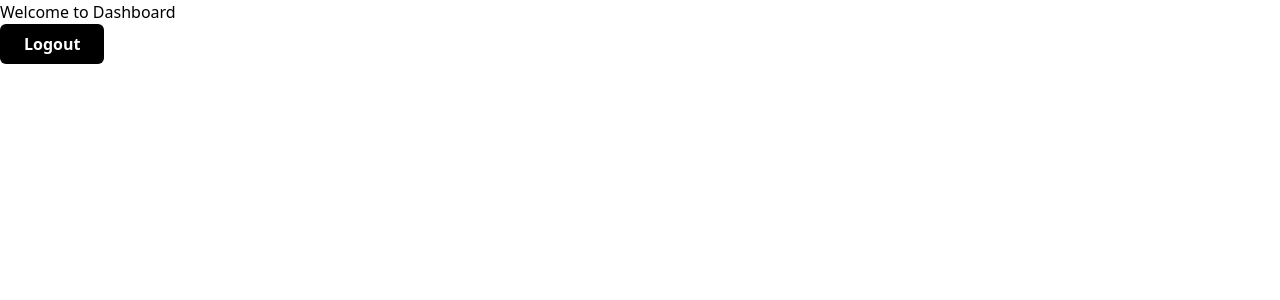
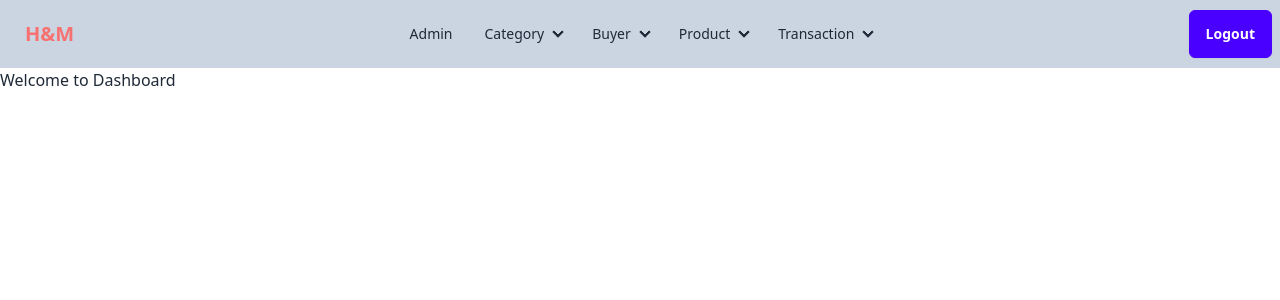
Before and after one commit to Ranz15/Frontend_HSC_Duo, a React (Vite) app: page /dashboard in a window 1280 px wide. Shown: the top 300 px of the page. Built offline with nearby package versions, Linux system fonts and the light colour scheme.

Commit message:
Added CRUD Admin

```diff
--- a/package.json
+++ b/package.json
@@ -19,6 +19,7 @@
     "@types/react-dom": "^18.0.6",
     "@vitejs/plugin-react": "^2.0.0",
     "autoprefixer": "^10.4.16",
+    "daisyui": "^4.4.19",
     "postcss": "^8.4.32",
     "tailwindcss": "^3.3.6",
     "vite": "^3.0.0"
--- a/src/components/Elements/Button/Button.jsx
+++ b/src/components/Elements/Button/Button.jsx
@@ -1,8 +1,13 @@
-const Button = ({ Bgcolor = "bg-black", children, onClick }) => {
+const Button = ({
+  btnUI = "btn-primary",
+  children,
+  onClick,
+  width = "w-auto",
+}) => {
   return (
     <>
       <button
-        className={`h-10 px-6 font-semibold rounded-md ${Bgcolor} text-white`}
+        className={`btn ${btnUI} ${width} h-5 px-6 font-semibold rounded-md text-white sm:btn-sm md:btn-md`}
         type="submit"
         onClick={onClick}
       >
--- a/src/components/Elements/Input/index.jsx
+++ b/src/components/Elements/Input/index.jsx
@@ -1,7 +1,15 @@
-const Input = ({ label, name, value, onChange, type }) => {
+const Input = ({
+  label,
+  name,
+  value,
+  onChange,
+  type,
+  inputBg = "bg-white",
+  inputText = "text-black",
+}) => {
   return (
     <>
-      <label htmlFor={name} className="block text-white text-sm mb-2">
+      <label htmlFor={name} className={`block inputText text-sm mb-2`}>
         {label}
       </label>
 
@@ -11,7 +19,7 @@ const Input = ({ label, name, value, onChange, type }) => {
         id={name}
         name={name}
         value={value}
-        className="text-sm border rounded-w-full w-full py-2 px-2 text-black placeholder:opacity-10"
+        className={`text-sm border rounded-w-full w-full py-2 px-2 placeholder:opacity-10 ${inputBg} ${inputText}`}
       />
     </>
   );
--- a/src/components/Elements/Select/Select.jsx
+++ b/src/components/Elements/Select/Select.jsx
@@ -1,12 +1,14 @@
 const Select = ({ label, name, value, value2, onChange }) => {
   return (
     <>
-      <label htmlFor={name} className="block text-white text-sm mb-2">
+      <label htmlFor={name} className="block text-black text-sm mb-2">
         {label}
       </label>
 
       <select name={name} onChange={onChange}>
-        <option value={value}>Pria</option>
+        <option value={value} selected>
+          Pria
+        </option>
         <option value={value2}>Wanita</option>
       </select>
     </>
--- /dev/null
+++ b/src/components/Fragments/Navbar.jsx
@@ -0,0 +1,131 @@
+import { Link, useNavigate } from "react-router-dom";
+import Button from "../Elements/Button/Button";
+
+const Navbar = () => {
+  const navigate = useNavigate();
+
+  const Logout = () => {
+    localStorage.removeItem("token");
+    navigate("/");
+  };
+
+  return (
+    <>
+      <div className="navbar bg-slate-300">
+        <div className="navbar-start">
+          <div className="dropdown">
+            <div tabIndex={0} role="button" className="btn btn-ghost lg:hidden">
+              <svg
+                xmlns="http://www.w3.org/2000/svg"
+                className="h-5 w-5"
+                fill="none"
+                viewBox="0 0 24 24"
+                stroke="currentColor"
+              >
+                <path
+                  strokeLinecap="round"
+                  strokeLinejoin="round"
+                  strokeWidth="2"
+                  d="M4 6h16M4 12h8m-8 6h16"
+                />
+              </svg>
+            </div>
+            {/* Responsive / Burger Menu */}
+            <ul
+              tabIndex={0}
+              className="menu menu-sm dropdown-content mt-3 z-[1] p-2 shadow bg-base-100 rounded-box w-52"
+            >
+              <li>
+                <a>Item 1</a>
+              </li>
+              <li>
+                <details>
+                  <summary>Seller/Admin</summary>
+                  <ul className="p-2">
+                    <li>
+                      <a>Submenu 1</a>
+                    </li>
+                    <li>
+                      <a>Submenu 2</a>
+                    </li>
+                  </ul>
+                </details>
+              </li>
+              <li>
+                <a>Item 3</a>
+              </li>
+            </ul>
+          </div>
+          <Link to="/dashboard" className="btn btn-ghost text-xl text-red-400">
+            H&M
+          </Link>
+        </div>
+        {/* Normal Menu */}
+        <div className="navbar-center hidden lg:flex">
+          <ul className="menu menu-horizontal px-1">
+            <li>
+              <Link to="/admin/list">Admin</Link>
+            </li>
+            <li>
+              <details>
+                <summary>Category</summary>
+                <ul className="p-2">
+                  <li>
+                    <a>Submenu 1</a>
+                  </li>
+                  <li>
+                    <a>Submenu 2</a>
+                  </li>
+                </ul>
+              </details>
+            </li>
+            <li>
+              <details>
+                <summary>Buyer</summary>
+                <ul className="p-2">
+                  <li>
+                    <a>Submenu 1</a>
+                  </li>
+                  <li>
+                    <a>Submenu 2</a>
+                  </li>
+                </ul>
+              </details>
+            </li>
+            <li>
+              <details>
+                <summary>Product</summary>
+                <ul className="p-2">
+                  <li>
+                    <a>Submenu 1</a>
+                  </li>
+                  <li>
+                    <a>Submenu 2</a>
+                  </li>
+                </ul>
+              </details>
+            </li>
+            <li>
+              <details>
+                <summary>Transaction</summary>
+                <ul className="p-2">
+                  <li>
+                    <a>Submenu 1</a>
+                  </li>
+                  <li>
+                    <a>Submenu 2</a>
+                  </li>
+                </ul>
+              </details>
+            </li>
+          </ul>
+        </div>
+        <div className="navbar-end">
+          <Button onClick={Logout}>Logout </Button>
+        </div>
+      </div>
+    </>
+  );
+};
+
+export default Navbar;
--- /dev/null
+++ b/src/components/pages/Admin/listDataAdmin.jsx
@@ -0,0 +1,120 @@
+import axios from "axios";
+import { useEffect, useState } from "react";
+import Navbar from "../../Fragments/Navbar";
+import { data } from "autoprefixer";
+import Button from "../../Elements/Button/Button";
+import { useNavigate } from "react-router-dom";
+
+const ListData = () => {
+  const [dataSeller, setDataSeller] = useState();
+  const [isLoadingSeller, setIsLoadingSeller] = useState(false);
+  const navigate = useNavigate();
+  const auth = localStorage.getItem("token");
+  const config = {
+    headers: { Authorization: `Bearer ${auth}` },
+  };
+
+  // Call API Select (GET)
+  const getData = async () => {
+    try {
+      const { data } = await axios.get(
+        import.meta.env.VITE_API_Seller + "/all"
+      );
+
+      if (data) {
+        setDataSeller(data);
+        setIsLoadingSeller(false);
+      }
+    } catch (error) {
+      console.log(error);
+    }
+  };
+
+  useEffect(() => {
+    getData();
+  }, []);
+
+  // CRUD LOGIC
+  const deleteData = async (id) => {
+    try {
+      const { data } = await axios.delete(
+        import.meta.env.VITE_API_Seller + "/" + id,
+        config
+      );
+      getData();
+    } catch (error) {
+      console.log(error);
+    }
+  };
+
+  return (
+    <>
+      <Navbar />
+
+      <div className="overflow-x-auto mt-10">
+        <div>
+          <Button btnUI="btn-primary" onClick={() => navigate("/admin/new")}>
+            New Data
+          </Button>
+        </div>
+        <table className="table text-center">
+          {/* head */}
+          <thead className="text-lg font-extrabold text-black">
+            <tr>
+              <th>No</th>
+              <th>Full Name</th>
+              <th>Date of Birth</th>
+              <th>Address</th>
+              <th>Username</th>
+              <th>Email</th>
+              <th>Gender</th>
+              <th>Phone</th>
+              <th colSpan={2}>Action</th>
+            </tr>
+          </thead>
+          <tbody className="text-xs">
+            {isLoadingSeller ? <div>Data sedang dimuat</div> : <></>}
+            {dataSeller && isLoadingSeller === false ? (
+              <>
+                {dataSeller.data.map((item, key) => {
+                  return (
+                    <tr className="hover" key={item.id}>
+                      <th>{key + 1}</th>
+                      <td>{item.fullName}</td>
+                      <td>{item.dateofBirth}</td>
+                      <td>{item.address}</td>
+                      <td>{item.username}</td>
+                      <td>{item.email}</td>
+                      <td>{item.gender === false ? "Male" : "Female"}</td>
+                      <td>{item.phone_number}</td>
+                      <td>
+                        <Button
+                          btnUI="btn-info"
+                          onClick={() => navigate(`/admin/${item.id}`)}
+                        >
+                          Edit
+                        </Button>
+                      </td>
+                      <td>
+                        <Button
+                          btnUI="btn-error"
+                          onClick={() => deleteData(item.id)}
+                        >
+                          Delete
+                        </Button>
+                      </td>
+                    </tr>
+                  );
+                })}
+              </>
+            ) : (
+              <>tidak ada data</>
+            )}
+          </tbody>
+        </table>
+      </div>
+    </>
+  );
+};
+
+export default ListData;
--- a/src/components/pages/Dashboard.jsx
+++ b/src/components/pages/Dashboard.jsx
@@ -1,10 +1,15 @@
 import { useNavigate } from "react-router-dom";
 import Button from "../Elements/Button/Button";
+import Navbar from "../Fragments/Navbar";
 
 const Dashboard = () => {
   const navigate = useNavigate();
   const token = localStorage.getItem("token");
   console.log(token);
+
+  if (token === null) {
+    navigate("/");
+  }
 
   const Logout = () => {
     localStorage.removeItem("token");
@@ -13,8 +18,10 @@ const Dashboard = () => {
 
   return (
     <>
-      <h1>Welcome to Dashboard</h1>
-      <Button onClick={Logout}>Logout </Button>
+      <div className="container mx-auto">
+        <Navbar />
+        <h1>Welcome to Dashboard</h1>
+      </div>
     </>
   );
 };
--- a/tailwind.config.js
+++ b/tailwind.config.js
@@ -4,5 +4,41 @@ export default {
   theme: {
     extend: {},
   },
-  plugins: [],
+  plugins: [require("daisyui")],
+  daisyui: {
+    themes: [
+      "light",
+      "dark",
+      "bumblebee",
+      "emerald",
+      "corporate",
+      "synthwave",
+      "retro",
+      "cyberpunk",
+      "valentine",
+      "halloween",
+      "garden",
+      "forest",
+      "aqua",
+      "lofi",
+      "pastel",
+      "fantasy",
+      "wireframe",
+      "black",
+      "luxury",
+      "dracula",
+      "cmyk",
+      "autumn",
+      "business",
+      "acid",
+      "lemonade",
+      "night",
+      "coffee",
+      "winter",
+      "dim",
+      "nord",
+      "sunset",
+    ],
+    darkTheme: "dark",
+  },
 };
```
Also changed, not shown: src/components/pages/Admin/createAdmin.jsx (+60 -7 lines), src/components/pages/Login.jsx (+11 -4 lines), src/main.jsx (+6 -1 lines), 2 other files (tests, documents, lock files or other folders).
